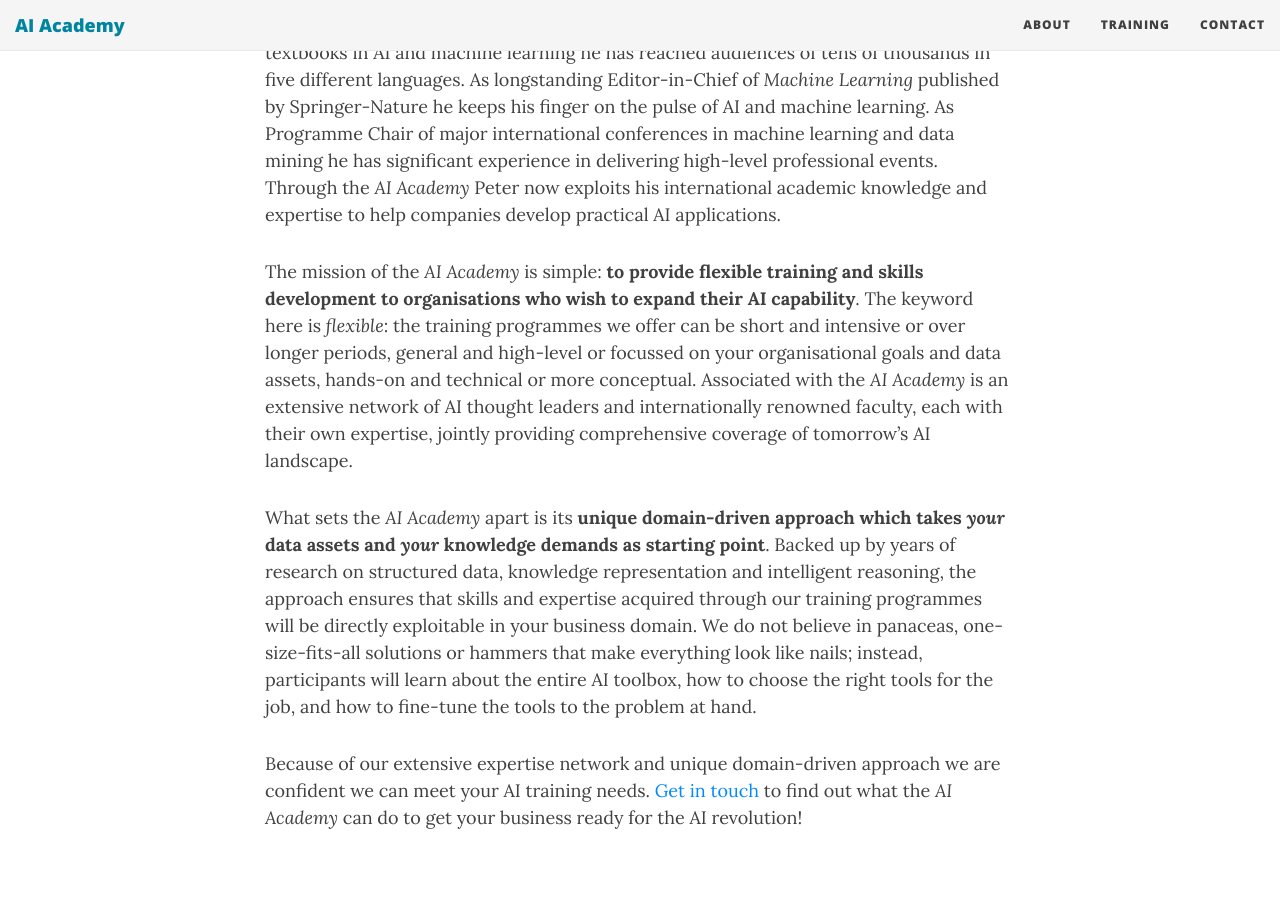
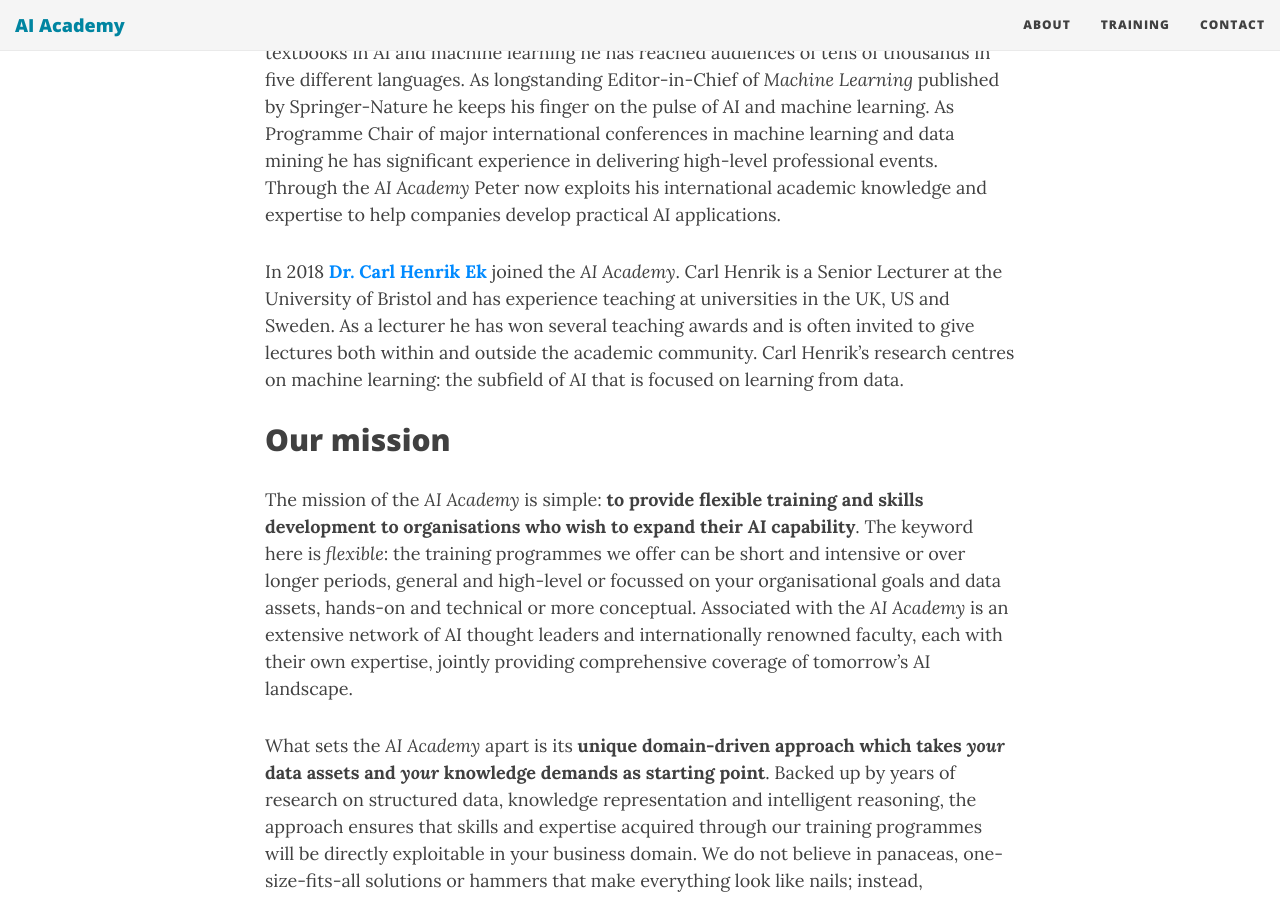
Before and after one commit to flach/AI-Academy, a Jekyll site: the page built from about.md, in a window 1280 px wide and 900 px high, scrolled down 379 px. Built offline with Jekyll 4.4.1, drawn with Linux system fonts in a browser that asks for light colours; nearby versions of some CDN libraries.

Commit message:
Update about.md
Added CH

```diff
--- a/about.md
+++ b/about.md
@@ -8,6 +8,10 @@ use-site-title: false
 
 Noting the widening skills gap in AI and the lack and limitations of more conventional routes to essential training, **[Professor Peter Flach](http://www.cs.bris.ac.uk/~flach/)** founded the *AI Academy* in order to capitalise on his extensive experience and personal network as well as on the latest innovations in technology training. As a Professor at Universities in the Netherlands and the United Kingdom and invited lecturer internationally he builds on three decades of experience in teaching machine learning and AI. As an internationally published author of textbooks in AI and machine learning he has reached audiences of tens of thousands in five different languages. As longstanding Editor-in-Chief of *Machine Learning* published by Springer-Nature he keeps his finger on the pulse of AI and machine learning. As Programme Chair of major international conferences in machine learning and data mining he has significant experience in delivering high-level professional events. Through the *AI Academy* Peter now exploits his international academic knowledge and expertise to help companies develop practical AI applications.
 
+In 2018 **[Dr. Carl Henrik Ek](http://carlhenrik.com)** joined the *AI Academy*. Carl Henrik is a Senior Lecturer at the University of Bristol and has experience teaching at universities in the UK, US and Sweden. As a lecturer he has won several teaching awards and is often invited to give lectures both within and outside the academic community. Carl Henrik's research centres on machine learning: the subfield of AI that is focused on learning from data.
+
+## Our mission
+
 The mission of the *AI Academy* is simple: **to provide flexible training and skills development to organisations who wish to expand their AI capability**. The keyword here is *flexible*: the training programmes we offer can be short and intensive or over longer periods, general and high-level or focussed on your organisational goals and data assets, hands-on and technical or more conceptual. Associated with the *AI Academy* is an extensive network of AI thought leaders and internationally renowned faculty, each with their own expertise, jointly providing comprehensive coverage of tomorrow's AI landscape.
 
 What sets the *AI Academy* apart is its **unique domain-driven approach which takes *your* data assets and *your* knowledge demands as starting point**. Backed up by years of research on structured data, knowledge representation and intelligent reasoning, the approach ensures that skills and expertise acquired through our training programmes will be directly exploitable in your business domain. We do not believe in panaceas, one-size-fits-all solutions or hammers that make everything look like nails; instead, participants will learn about the entire AI toolbox, how to choose the right tools for the job, and how to fine-tune the tools to the problem at hand.
```
